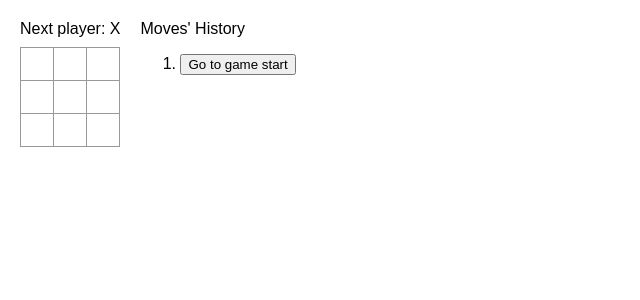
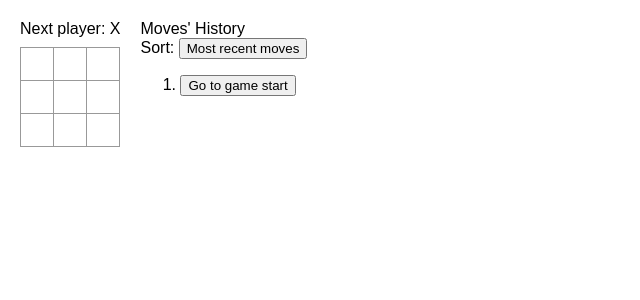
Before and after one commit to rodolfooliveiram/tic-tac-toe, a React (Create React App) app: page / in a window 1280 px wide. Shown: the top 300 px of the page, without its empty margins (0-640 px from the left). Built offline with nearby package versions, Linux system fonts and the light colour scheme.

Commit message:
Sorting moves' history display order

```diff
--- a/src/App.js
+++ b/src/App.js
@@ -1,5 +1,4 @@
 import { useState } from 'react';
-import { render } from 'react-dom';
 
 function Square({ value, onSquareClick }) {
   return (
@@ -64,9 +63,18 @@ function Board({ xIsNext, squares, onPlay }) {
   );
 }
 
+function ToggleButton({ isToggleActive, onToggleClick }) {
+  return (
+    <button onClick={onToggleClick}>
+      {isToggleActive ? 'Older moves' : 'Most recent moves'}
+    </button>
+  );
+}
+
 export default function Game() {
   const [history, setHistory] = useState([Array(9).fill(null)]);
   const [currentMove, setCurrentMove] = useState(0);
+  const [isToggleActive, setIsToggleActive] = useState(false);
   const xIsNext = currentMove % 2 === 0;
   const currentSquares = history[currentMove];
 
@@ -80,11 +88,20 @@ export default function Game() {
     setCurrentMove(nextMove);
   }
 
-  const moves = history.map((squares, move) => {
+  function handleToggleClick() {
+    setIsToggleActive(!isToggleActive);
+  }
+
+  const moves = history.map((_, move) => {
     let description;
+
+    if (isToggleActive) {
+      move = history.length - move - 1;
+    }
+
     if (move > 0 && move < history.length - 1) {
       description = 'Go to move #' + move;
-    } else if (move === history.length - 1 && move !== 0) {
+    } else if (move === history.length - 1 && move > 0) {
       description = 'You are at move #' + move;
     } else {
       description = 'Go to game start';
@@ -108,6 +125,13 @@ export default function Game() {
       </div>
       <div className='game-info'>
         <div>Moves' History</div>
+        <div>
+          <span>Sort: </span>
+          <ToggleButton
+            isToggleActive={isToggleActive}
+            onToggleClick={() => handleToggleClick()}
+          />
+        </div>
         <ol>{moves}</ol>
       </div>
     </div>
```
